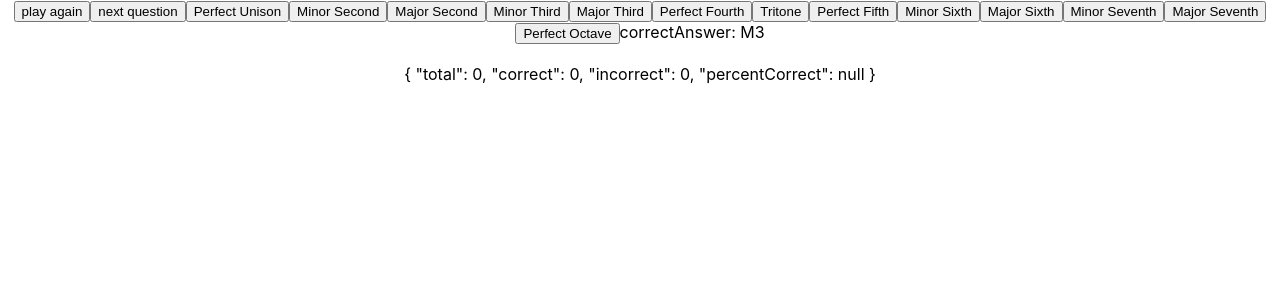
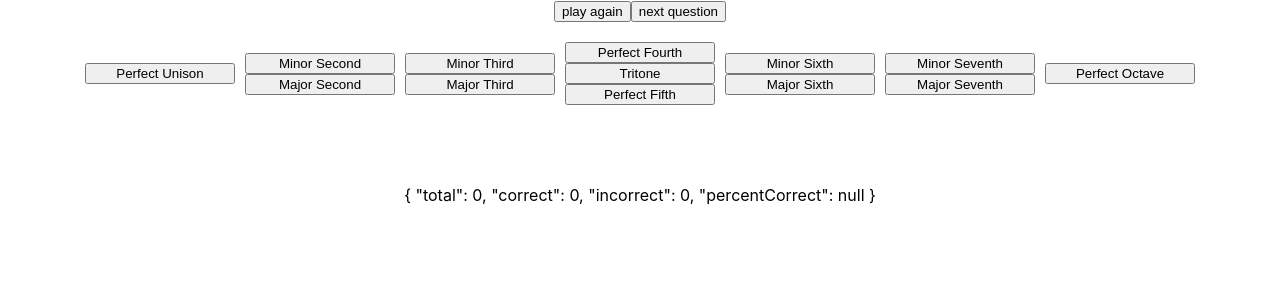
Before and after one commit to schu34/ear-trainer, a React (Create React App) app: page / in a window 1280 px wide. Shown: the top 300 px of the page. Built offline with nearby package versions, Linux system fonts and the light colour scheme.

Commit message:
this is kinda usable now?

```diff
--- a/src/App.css
+++ b/src/App.css
@@ -2,37 +2,22 @@
   text-align: center;
 }
 
-.App-logo {
-  height: 40vmin;
-  pointer-events: none;
+.interval-button-container {
+  display: flex;
+  justify-content: center;
+  margin-top: 20px;
+  flex-direction: row;
 }
 
-@media (prefers-reduced-motion: no-preference) {
-  .App-logo {
-    animation: App-logo-spin infinite 20s linear;
-  }
-}
-
-.App-header {
-  background-color: #282c34;
-  min-height: 100vh;
+.interval-button-column {
   display: flex;
   flex-direction: column;
   align-items: center;
   justify-content: center;
-  font-size: calc(10px + 2vmin);
-  color: white;
+  width: 150px;
+  margin: 0 5px;
 }
 
-.App-link {
-  color: #61dafb;
+.interval-button {
+  width: 100%;
 }
-
-@keyframes App-logo-spin {
-  from {
-    transform: rotate(0deg);
-  }
-  to {
-    transform: rotate(360deg);
-  }
-}
--- a/src/App.tsx
+++ b/src/App.tsx
@@ -8,7 +8,7 @@ import { statsSelector } from "./state";
 import { useQuestion } from "./useQuestion";
 
 function App() {
-  const { playQuestionSound, correctAnswer, nextQuestion, guess } =
+  const { playQuestionSound, correctAnswer, nextQuestion, guess, attempts } =
     useQuestion();
 
   const stats = useRecoilValue(statsSelector);
@@ -29,13 +29,25 @@ function App() {
           console.log(arg);
         }}
       />
-      correctAnswer: {correctAnswer}
-      <br></br>
-      <br></br>
+      <br />
+      <br />
+      <Attempts attempts={attempts} correctAnswer={correctAnswer} />
+      <br />
+      <br />
       {JSON.stringify(stats, null, 2)}
       <AudioElements notesObj={acoustic_grand_piano} />
     </div>
   );
 }
 
+const Attempts = ({
+  attempts,
+  correctAnswer,
+}: {
+  attempts: number;
+  correctAnswer: string;
+}) => {
+  return <>{attempts > 0 && "correctAnswer: " + correctAnswer}</>;
+};
+
 export default App;
--- a/src/IntervalSelector.tsx
+++ b/src/IntervalSelector.tsx
@@ -6,19 +6,50 @@ interface IntervalSelectorProps {
   onSelect: (interval: Interval) => void;
 }
 
+const layout = [
+  ["P1"],
+  ["m2", "M2"],
+  ["m3", "M3"],
+  ["P4", "T", "P5"],
+  ["m6", "M6"],
+  ["m7", "M7"],
+  ["P8"],
+];
+
 export const IntervalSelector: React.FC<IntervalSelectorProps> = ({
   options = intervals,
   onSelect,
 }) => {
   return (
     <>
-      {options.map((interval) => {
+      {/* {options.map((interval) => {
         return (
           <button onClick={() => onSelect(interval)}>
             {interval.longName}
           </button>
         );
-      })}
+      })} */}
+      <div className="interval-button-container">
+        {layout.map((col) => {
+          return (
+            <div className="interval-button-column">
+              {col.map((intervalName) => {
+                const interval = options.find(
+                  (interval) => interval.shortName === intervalName
+                );
+                if (!interval) {
+                  return null;
+                }
+                return (
+                  <button onClick={() => onSelect(interval)} className="interval-button">
+                    {interval.longName}
+                  </button>
+                );
+              })}
+            </div>
+          );
+        })}
+      </div>
     </>
   );
 };
--- a/src/useQuestion.ts
+++ b/src/useQuestion.ts
@@ -19,12 +19,14 @@ export const useQuestion = () => {
   const setQuestionHistory = useSetRecoilState(questionHistoryState);
 
   const settings = useRecoilValue(settingsState);
+  const [attempts, setAttempts] = React.useState(0);
 
   const playQuestionSound = React.useCallback(() => {
     playNotesSeq(currentQuestion.notes, settings.delay);
   }, [currentQuestion]);
 
   const getNextQuestion = React.useCallback(() => {
+    setAttempts(0);
     setCurrentQuestion(
       createIntervalQuestion(settings, currentQuestion.index + 1)
     );
@@ -32,7 +34,6 @@ export const useQuestion = () => {
 
   const guess = React.useCallback(
     (interval: Interval) => {
-      //guess logic
       if (interval.shortName === currentQuestion.answer.shortName) {
         setQuestionHistory((prev: QuestionHistory[]) => {
           return produce(prev, (draft) => {
@@ -44,6 +45,7 @@ export const useQuestion = () => {
         });
         getNextQuestion();
       } else {
+        setAttempts(attempts + 1);
         setQuestionHistory((prev: QuestionHistory[]) => {
           return produce(prev, (draft) => {
             draft[currentQuestion.index] = {
@@ -54,7 +56,7 @@ export const useQuestion = () => {
         });
       }
     },
-    [currentQuestion, getNextQuestion, setQuestionHistory]
+    [currentQuestion, getNextQuestion, setQuestionHistory, attempts]
   );
 
   React.useEffect(() => {
@@ -66,5 +68,6 @@ export const useQuestion = () => {
     correctAnswer: currentQuestion.answer.shortName,
     nextQuestion: getNextQuestion,
     guess,
+    attempts,
   };
 };
```
